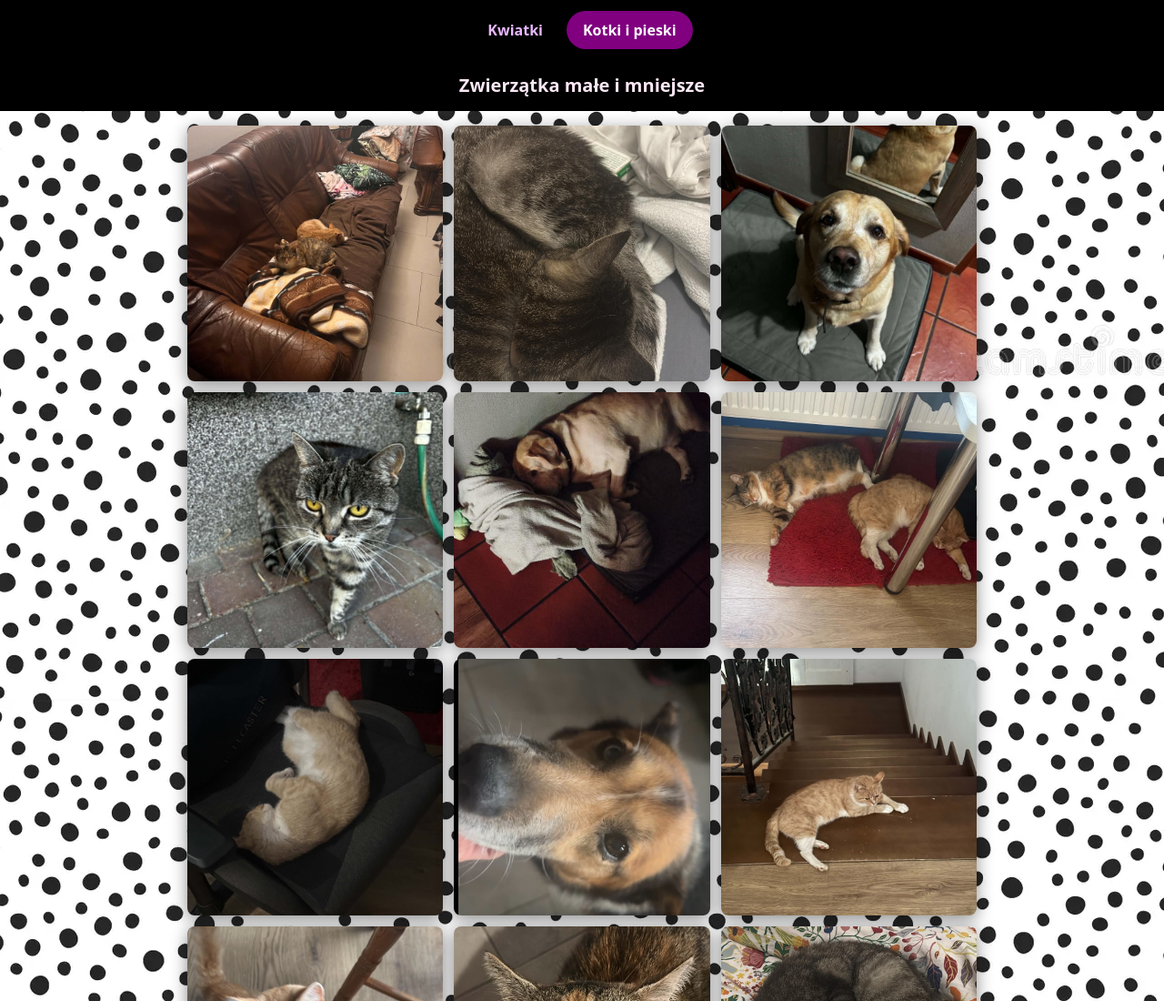
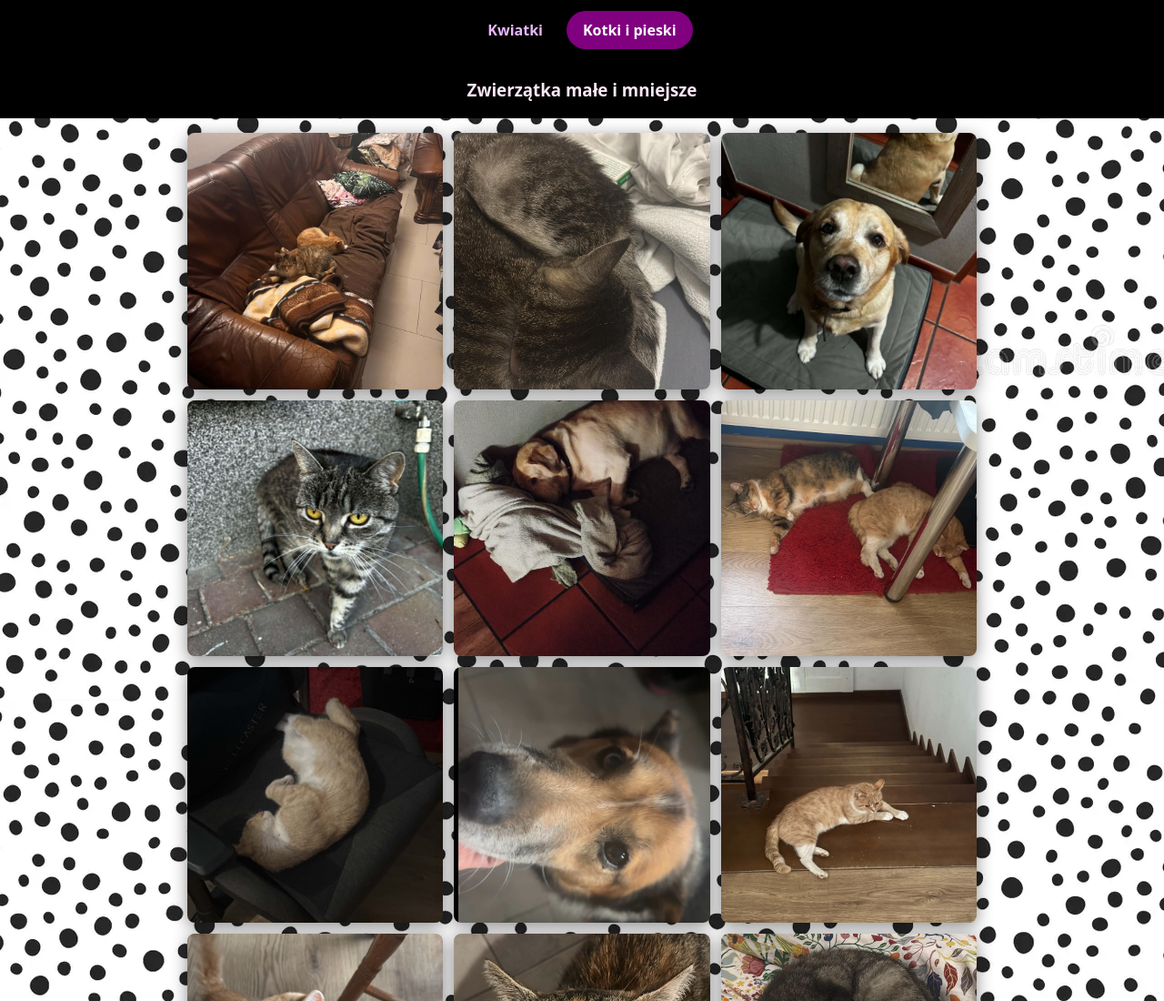
Before and after one commit to Kretolot/kretolot.github.io, a plain HTML site: page indexKoty.html in a window 1280 px wide. Shown: the top 1100 px of the page at 91% size. Drawn offline with Linux system fonts and the light colour scheme.

Commit message:
lokalnie dziala

```diff
--- a/indexKoty.html
+++ b/indexKoty.html
@@ -13,7 +13,7 @@
         <a href="indexKoty.html" aria-current="page">Kotki i pieski</a>
     </nav>
     <header>
-        <h1>Zwierzątka małe i mniejsze</h1>
+        <h3>Zwierzątka małe i mniejsze</h3>
     </header>
 
     <main class="gallery"></main>
--- a/styl.css
+++ b/styl.css
@@ -73,7 +73,6 @@ header {
     margin-bottom: 16px;
     background-color: black;
     padding: 1px;
-    font-size: 10px;
 }
 
 .gallery {
```
